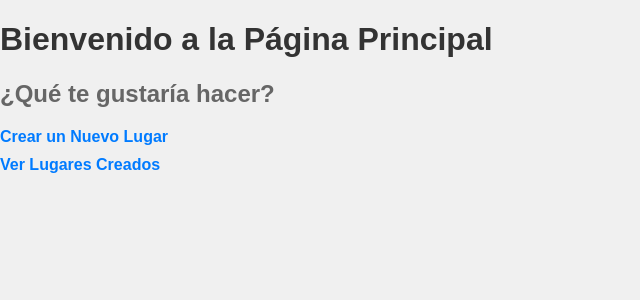
After one commit to ak0mak0/Proyecto_Dise-o, a Django app: page /lugares/ in a window 1280 px wide. The commit adds this page. Shown: the top 300 px of the page, without its empty margins (0-640 px from the left). Run offline with Django 5.2, Linux system fonts and the light colour scheme.

Commit message:
feat: "se agregan funcionalidades a la pagina web, como ver y eliminar sitios"

```diff
--- /dev/null
+++ b/paginaWebLugares/Lugares/static/css/style_pagina_principal.css
@@ -0,0 +1,27 @@
+body {
+    font-family: Arial, sans-serif;
+    background-color: #f0f0f0;
+    margin: 0;
+    padding: 0;
+}
+h1 {
+    color: #333;
+}
+h2 {
+    color: #666;
+}
+ul {
+    list-style-type: none;
+    padding: 0;
+}
+li {
+    margin-bottom: 10px;
+}
+a {
+    color: #007bff;
+    text-decoration: none;
+    font-weight: bold;
+}
+a:hover {
+    text-decoration: underline;
+}
--- a/paginaWebLugares/Lugares/templates/creacion_erronea.html
+++ b/paginaWebLugares/Lugares/templates/creacion_erronea.html
@@ -5,7 +5,7 @@
 </head>
 <body>
     <h1>Resultado</h1>
-    <p>El lugar ya esta guardado</p>
-    <a href="{% url 'lugares' %}">Volver</a>
+    <p>El sitio no se creo correctamente</p>
+    <a href="{% url 'crear sitios' %}">Volver</a>
 </body>
 </html>
--- a/paginaWebLugares/Lugares/templates/lugar_creado.html
+++ b/paginaWebLugares/Lugares/templates/lugar_creado.html
@@ -6,6 +6,6 @@
 <body>
     <h1>Resultado</h1>
     <p>Se ha guardado el lugar con exito</p>
-    <a href="{% url 'lugares' %}">Volver</a>
+    <a href="{% url 'crear sitios' %}">Volver</a>
 </body>
 </html>
--- /dev/null
+++ b/paginaWebLugares/Lugares/templates/pagina_principal.html
@@ -0,0 +1,16 @@
+<!DOCTYPE html>
+<html>
+<head>
+    <title>Página Principal</title>
+    {% load static %}
+    <link rel="stylesheet" type="text/css" href="{% static 'css/style_pagina_principal.css' %}">
+</head>
+<body>
+    <h1>Bienvenido a la Página Principal</h1>
+    <h2>¿Qué te gustaría hacer?</h2>
+    <ul>
+        <li><a href="{% url 'crear sitios' %}">Crear un Nuevo Lugar</a></li>
+        <li><a href="{% url 'ver sitios' %}">Ver Lugares Creados</a></li>
+    </ul>
+</body>
+</html>
--- a/paginaWebLugares/Lugares/urls.py
+++ b/paginaWebLugares/Lugares/urls.py
@@ -2,5 +2,8 @@ from django.urls import path
 from . import views
 
 urlpatterns = [
-    path("", views.lugares, name='lugares'),
+    path("", views.sitios,  name= 'pagina principal'),
+    path("crear", views.agregarSitio, name='crear sitios'),
+    path("sitios", views.verSitios, name='ver sitios'),
+    path("eliminar", views.borrarSitios, name='eliminar sitios')
 ]
--- a/paginaWebLugares/Lugares/views.py
+++ b/paginaWebLugares/Lugares/views.py
@@ -1,28 +1,38 @@
-from django.shortcuts import render
-from pymongo import MongoClient
-from django.http import HttpResponseRedirect
-from django.urls import reverse
+from django.shortcuts import render, redirect
+from .models import collection
 
-def lugares(request):
+def sitios(request):
+    return render(request, 'pagina_principal.html')
+
+def agregarSitio(request):
     if request.method == 'POST':
-        # Conexión a la base de datos MongoDB
-        uri = "mongodb+srv://beespinoza2022:eVsJfxayY1I1586t@cluster0.yblbnqi.mongodb.net/?retryWrites=true&w=majority&appName=cluster0"
-        client = MongoClient(uri)
-        db = client["proyectoSemestralDis"]
-        collection = db["lugares"]
-
         # Obtener datos del formulario
-        nombre_lugar = request.POST.get('nombre_lugar')
-        ubicacion_lugar = request.POST.get('ubicacion_lugar')
+        id_sitio = int(request.POST.get('id_sitio'))
+        latitud = float(request.POST.get('latitud'))
+        longitud = float(request.POST.get('longitud'))
+        nombre_sitio = request.POST.get('nombre_sitio')
 
         # Insertar datos en MongoDB
-        nuevo_lugar = {"nombre": nombre_lugar, "ubicacion": ubicacion_lugar}
-        lugar = collection.find_one({'nombre': nuevo_lugar['nombre']})
-        if not lugar:
-            collection.insert_one(nuevo_lugar)
+        nuevo_sitio = {"id_sitio": id_sitio, "latitud": latitud,
+                       "longitud": longitud, "nombre_sitio": nombre_sitio}
+        sitioValido = collection.find_one({'id_sitio': nuevo_sitio['id_sitio']})
+        if not sitioValido:
+            collection.insert_one(nuevo_sitio)
             return render(request, 'lugar_creado.html')
         else:
             return render(request, 'creacion_erronea.html')
     else:
         # Renderizar el formulario
         return render(request, 'crear_lugar.html')
+
+def verSitios(request):
+    sitios = list(collection.find())
+    return render(request, 'ver_sitios.html', {'sitios': sitios})
+
+def borrarSitios(request):
+    if request.method == 'POST':
+        idsEliminar = request.POST.getlist('listaSitiosEliminar')
+        print(idsEliminar[0])
+        for id in idsEliminar:
+            collection.delete_one({'id_sitio': int(id)})
+        return render(request, 'ver_sitios.html', {'sitios': sitios})
--- a/paginaWebLugares/paginaWebLugares/urls.py
+++ b/paginaWebLugares/paginaWebLugares/urls.py
@@ -18,6 +18,6 @@ from django.contrib import admin
 from django.urls import include, path
 
 urlpatterns = [
-    path("Lugares/", include("Lugares.urls")),
+    path("lugares/", include("Lugares.urls")),
     path('admin/', admin.site.urls),
 ]
```
Also changed, not shown: paginaWebLugares/Lugares/models.py (+12 -0 lines), paginaWebLugares/Lugares/templates/crear_lugar.html (+11 -6 lines), paginaWebLugares/Lugares/templates/ver_sitios.html (added, +20 -0 lines).
